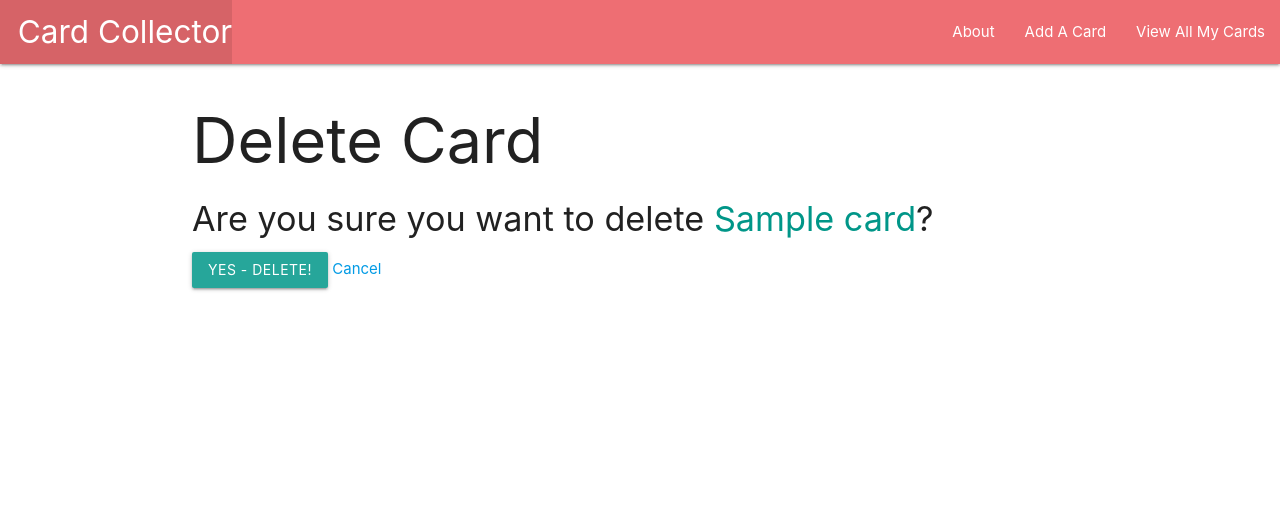
After one commit to Jorgeislas97/cardcollecter, a Django app: page /card/1/delete/ in a window 1280 px wide. The commit adds this page. Shown: the top 528 px of the page. Run offline with Django 4.2, Linux system fonts and the light colour scheme; tables that the repository leaves empty hold one stand-in row (values such as "Sample post").

Commit message:
pt4 complete

```diff
--- a/cardcollecter/main_app/models.py
+++ b/cardcollecter/main_app/models.py
@@ -1,4 +1,5 @@
 from django.db import models
+from django.urls import reverse
 
 # Create your models here.
 
@@ -14,4 +15,7 @@ class Card(models.Model):
 
 
 def __str__(self):
-    return self.name
+    return f'{self.name} ({self.id})'
+
+def get_absolute_url(self):
+    return reverse('detail', kwargs={'card_id': self.id})
--- a/cardcollecter/main_app/templates/cards/detail.html
+++ b/cardcollecter/main_app/templates/cards/detail.html
@@ -10,5 +10,9 @@
       <p>Description: {{ card.description|linebreaks }}</p>
       <p>Grade: {{ card.grade }}</p>
     </div>
+    <div class="card-action">
+      <a href="{% url 'cards_update' card.id %}">Edit</a>
+      <a href="{% url 'cards_delete' card.id %}">Delete</a>
+    </div>
   </div>
 {% endblock %}
--- /dev/null
+++ b/cardcollecter/main_app/templates/main_app/card_confirm_delete.html
@@ -0,0 +1,13 @@
+{% extends 'base.html' %}
+
+{% block content %}
+  <h1>Delete Card</h1>
+
+  <h4>Are you sure you want to delete <span class="teal-text">{{ object.name }}</span>?</h4>
+
+  <form action="" method="POST">
+    {% csrf_token %}
+    <input type="submit" value="Yes - Delete!" class="btn">
+    <a href="{% url 'detail' card.id %}">Cancel</a>
+  </form>
+{% endblock %}
--- a/cardcollecter/main_app/urls.py
+++ b/cardcollecter/main_app/urls.py
@@ -9,5 +9,7 @@ urlpatterns = [
     path('cards/',views.cards_index, name='index'),
     path('cards/<int:card_id>/', views.cards_detail, name='detail'),
     path('cards/create/', views.CardCreate.as_view(), name='Cards_create'),
+    path('card/<int:pk>/update/' , views.CardUpdate.as_view(),name='cards_update'),
+    path('card/<int:pk>/delete/' , views.CardDelete.as_view(),name='cards_delete'),
 
 ]
--- a/cardcollecter/main_app/views.py
+++ b/cardcollecter/main_app/views.py
@@ -1,7 +1,7 @@
 # main_app/views.py
 from django.shortcuts import render
-from django.views.generic.edit import CreateView
-# Import the Cat Model
+from django.views.generic.edit import CreateView, UpdateView, DeleteView
+# Import the Card Model
 from .models import Card
 
 
@@ -28,3 +28,11 @@ def cards_detail(request, card_id):
 class CardCreate(CreateView):
     model = Card
     fields = '__all__'
+
+class CardUpdate(UpdateView):
+    model = Card
+    fields = ['series', 'description', 'grade']
+
+class CardDelete(DeleteView):
+    model = Card
+    success_url = '/cards'
```
Also changed, not shown: cardcollecter/main_app/templates/main_app/card_form.html (+10 -1 lines).
